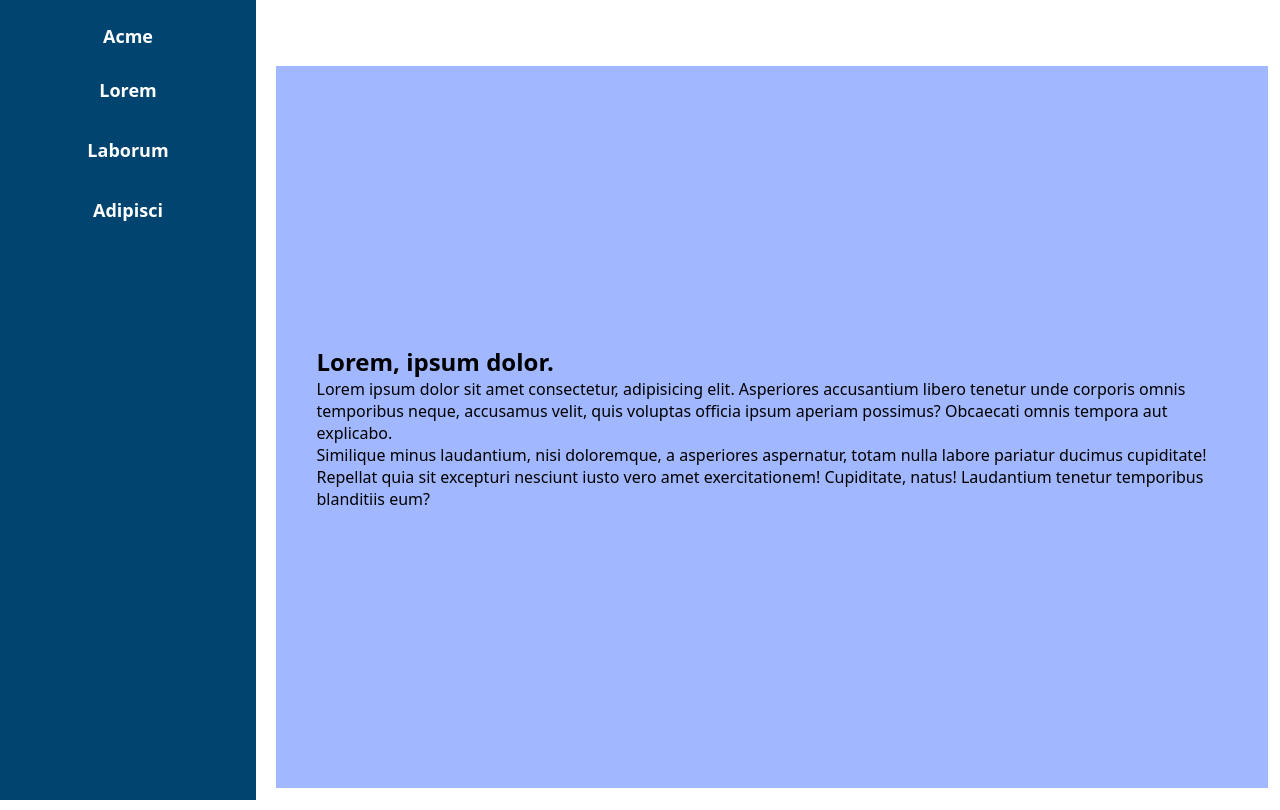
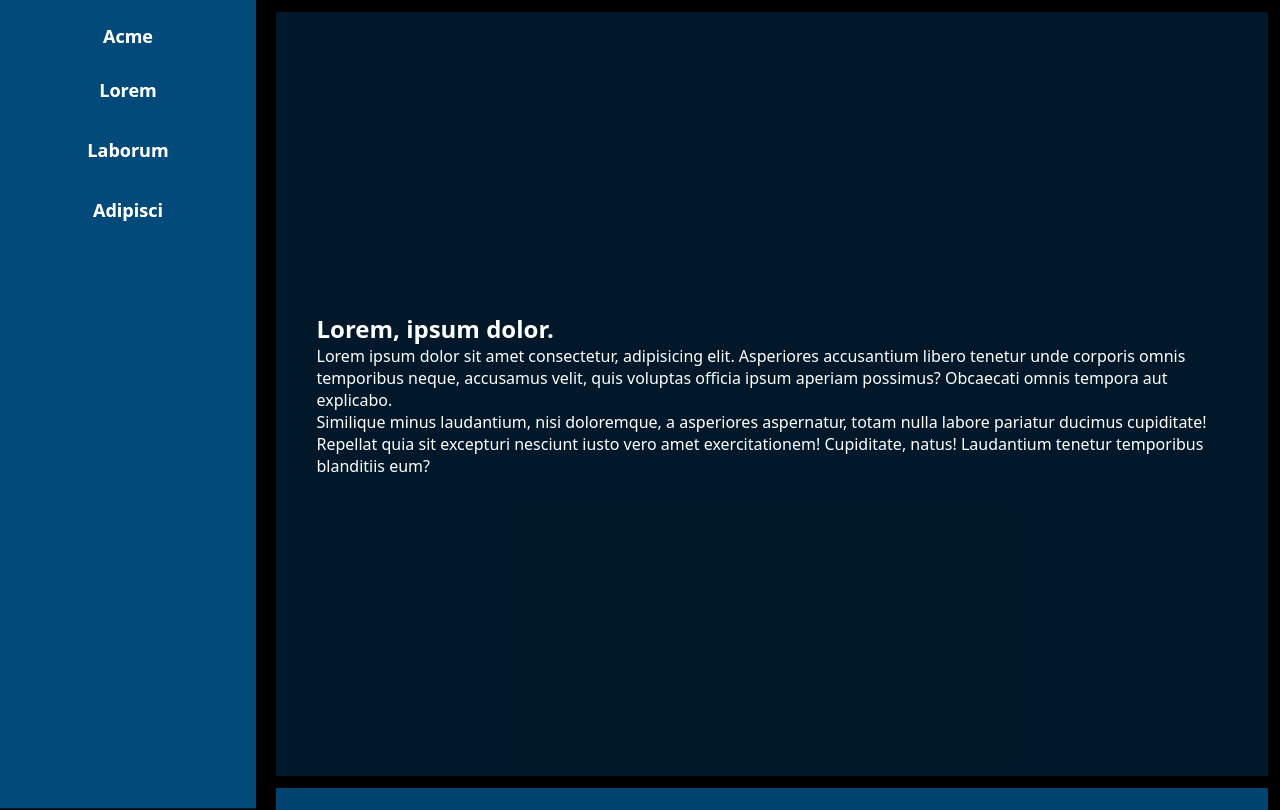
Before and after one commit to AnamariaGherghisan/special-spoon, a plain HTML site: page index.html in a window 1280 px wide. Shown: the top 810 px of the page. Drawn offline with Linux system fonts and the light colour scheme.

Commit message:
switched to dark by default

```diff
--- a/assets/css/main.css
+++ b/assets/css/main.css
@@ -7,8 +7,8 @@
     --bgColor: #fff;
     --onBg: #000;
 
-    --accentColor: #014470;
-    --trasparentAccentColor: hsla(226, 100%, 50%, 0.367);
+    --accentColor: hsl(204, 98%, 22%);
+    --trasparentAccentColor: hsla(204, 98%, 22%, 0.367);
     --onAccent: #FFFFFF;
 
     --sizeXs: 0.5rem;
@@ -28,8 +28,8 @@
     --bgColor: #000000;
     --onBg: #FFFFFF;
 
-    --accentColor: #0e6ba9;
-    --trasparentAccentColor: hsla(226, 100%, 50%, 0.2);
+    /* --accentColor: #0e6ba9;
+    --trasparentAccentColor: hsla(226, 100%, 50%, 0.2); */
     --onAccent: #FFFFFF;
 
 }
@@ -118,8 +118,8 @@ main section:nth-child(odd){
     background-color: var(--trasparentAccentColor);
 }
 main section:nth-child(even){
-    background-color: var(--onAccent);
-    color: var(--accentColor);
+    background-color: var(--accentColor);
+    color: var(--onAccent);
 }
 
 footer{
@@ -151,22 +151,19 @@ footer{
 }
 .clickable{
     box-shadow: 2px 2px 5px rgba(0, 0, 0, 0.333);
-    transition: filter 0.3s linear;
-    transition: box-shadow 0.3s linear;
-    transition: transform 0.3s linear;
-    transition: background 0.3s linear;
+    transition: filter 0.3s linear, box-shadow 0.3s linear, transform 0.3s linear, background 0.3s linear;
 }
 
 .clickable:hover{
     box-shadow: 4px 4px 7px rgba(0, 0, 0, 0.333);
     filter: brightness(1.1);
-    transform: scale(1.01);
+    transform: scale(1.001);
 }
 
 .clickable:active{
     box-shadow: 1px 1px 4px rgba(0, 0, 0, 0.333);
     filter: brightness(0.9);
-    transform: scale(0.99);
+    transform: scale(1);
 }
 
 .navBarButton svg {
@@ -184,11 +181,14 @@ footer{
     }
     main{
         flex-direction: column;
+        /* reset padding for desktop, removes padding-top for desktop */
+        padding: var(--sizeSm);
     }
     header{
         position: fixed;
-        height: 100svh;
+        height: 101svh;
         width: var(--navBarWidth);
+        overflow: hidden;
         flex-direction: column;
         justify-content: flex-start;
         align-items: center;
@@ -202,6 +202,7 @@ footer{
     }
     main section{
         padding: var(--sizeXl);
+        min-height: calc(100svh - (var(--sizeMd) * 2));
     }
     .collapse:not(.show){
         display: flex;
--- a/index.html
+++ b/index.html
@@ -9,8 +9,8 @@
     <link rel="stylesheet" href="assets/css/main.css">
 </head>
 
-<body>
-    <header>
+<body class="dark">
+    <header class="clickable">
         <div class="mobFlexRow">
             <h1>Acme</h1>
             <button id="collapseButton" class="navBarButton clickable desktopHide" title="Show Navigation">
```
